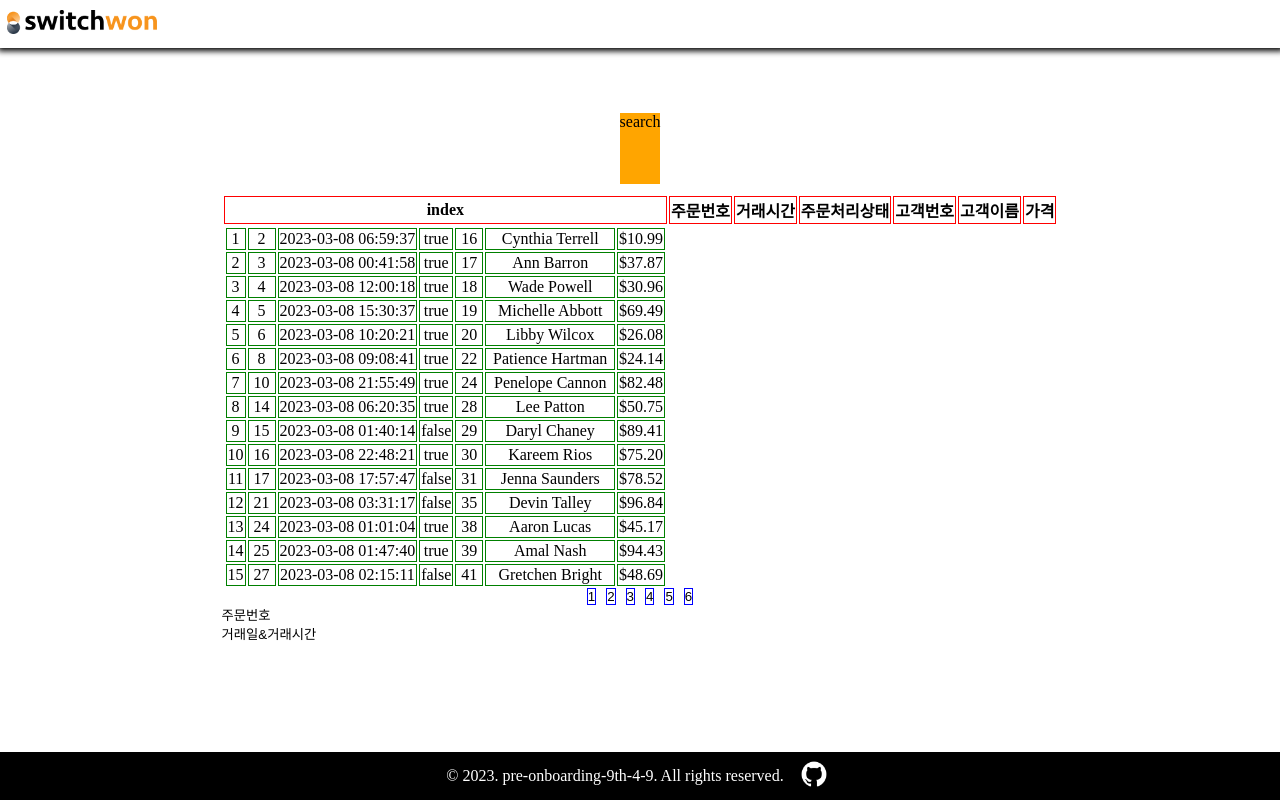
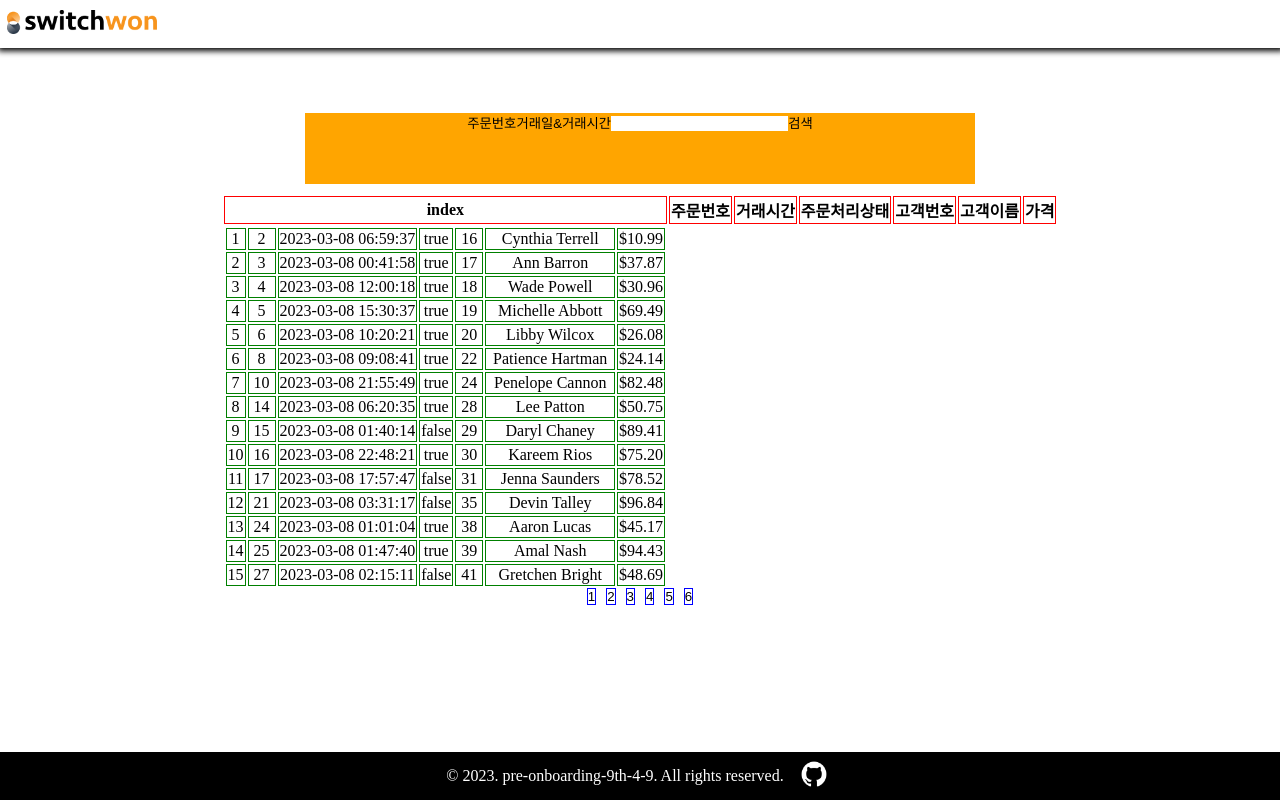
Before and after one commit to wanted-pre-onboarding-internship-9/pre-onboarding-9th-4-9, a React (Create React App) app: page / in a window 1280 px wide. Built offline with nearby package versions, Linux system fonts and the light colour scheme.

Commit message:
[#6] Feat : 검색기능 구현/ 컴포넌트 분리/ 필터훅 추가

```diff
--- /dev/null
+++ b/src/components/Search.tsx
@@ -0,0 +1,44 @@
+import { FormEvent } from "react";
+import styled from "styled-components";
+import { TFilter } from "../types/mockDataTypes";
+
+interface IProps {
+    filters: TFilter;
+    setFilters: (p: TFilter) => void;
+}
+
+const Search = ({ filters, setFilters }: IProps) => {
+    const onSubmit = (event: FormEvent<HTMLFormElement>) => {
+        event.preventDefault();
+
+        const formData = event.target as HTMLFormElement;
+        const inputValue = (formData[0] as HTMLInputElement).value;
+
+        setFilters({ ...filters, customer_name: inputValue });
+    }
+
+    return (
+        <StSearchWrap>
+            <div>
+                <button onClick={() => setFilters({ ...filters, status: 'all' })}>주문번호</button>
+                {/* <button onClick={() => setFilters({ ...filters, id: filters.id === 'asc' ? 'desc' : 'asc' })}>주문번호</button> */}
+                <button onClick={() => setFilters({ ...filters, sortKey: 'transaction_time', sortValue: 'desc' })}>
+                    거래일&거래시간
+                </button>
+            </div>
+            <form onSubmit={onSubmit}>
+                <label>
+                    <input data-testid="modify-input" type="text" />
+                </label>
+                <button data-testid="submit-button" type="submit">검색</button>
+            </form>
+        </StSearchWrap>
+    );
+};
+
+export default Search;
+
+const StSearchWrap = styled.div`
+  display:flex;
+  justify-content: center;
+`;
--- /dev/null
+++ b/src/components/TableItem.tsx
@@ -0,0 +1,20 @@
+import { TMockData } from "../types/mockDataTypes";
+
+type TProps = {
+    item: TMockData;
+}
+const TableItem = ({ item }: TProps) => {
+    return (
+        <tr>
+            <td>{item.index}</td>
+            <td>{item.id}</td>
+            <td>{item.transaction_time}</td>
+            <td>{item.status ? 'true' : 'false'}</td>
+            <td>{item.customer_id}</td>
+            <td>{item.customer_name}</td>
+            <td>{item.currency}</td>
+        </tr>
+    );
+};
+
+export default TableItem;
--- /dev/null
+++ b/src/hooks/useFilter.ts
@@ -0,0 +1,62 @@
+import _ from 'lodash';
+import { useEffect, useState } from 'react';
+import {
+  ONE_PAGE_ITEM_LENGTH,
+  TMockData,
+  TFilter,
+} from '../types/mockDataTypes';
+
+const useFilter = (toDayMockData: TMockData[] = [], isLoading: boolean) => {
+
+
+  const [originDatas, setOriginDatas] = useState<TMockData[]>([]);
+  const [orders, setOrders] = useState<any>([]);
+  const [filters, setFilters] = useState<TFilter>({
+    currentPageNumber: 1,
+    sortKey: 'id',
+    sortValue: 'asc',
+    status: 'all',
+    customer_name: '',
+  });
+
+  const getPageData = (data: TMockData[]): TMockData[] => {
+
+    return data.filter((item: TMockData, index: number) =>
+      index >=
+      (filters.currentPageNumber - 1) * ONE_PAGE_ITEM_LENGTH &&
+      index < filters.currentPageNumber * ONE_PAGE_ITEM_LENGTH
+    )
+  }
+
+  useEffect(() => {
+    if (isLoading) return;
+    setOrders(getPageData(toDayMockData));
+    setOriginDatas(toDayMockData);
+  }, [toDayMockData])
+
+  useEffect(() => {
+    const filteringData =
+      filters.status === 'all'
+        ? originDatas.filter((toDayItem: TMockData) =>
+          toDayItem.customer_name.includes(filters.customer_name)
+        )
+        : originDatas.filter((toDayItem: TMockData) =>
+          toDayItem.status.toString() === filters.status
+        ).filter((statusItem: TMockData) =>
+          statusItem.customer_name.includes(filters.customer_name)
+        )
+
+    const pageData = getPageData(filteringData);
+
+    const orderDatas = _.orderBy(pageData,
+      [filters.sortKey], [filters.sortValue]
+    );
+
+    setOrders(orderDatas);
+
+  }, [filters])
+
+  return [orders, filters, setFilters];
+};
+
+export default useFilter;
--- a/src/hooks/useGetOrders.tsx
+++ b/src/hooks/useGetOrders.ts
@@ -1,9 +1,8 @@
 import { AxiosError } from 'axios';
 import { useQuery } from 'react-query';
-
 import instance from '../apis/instance';
 import {
-  ONE_PAGE_LENGTH,
+  ONE_PAGE_ITEM_LENGTH,
   TMockData,
   TO_DAY,
   TToDayMockData,
@@ -27,16 +26,18 @@ const useGetOrders = () => {
             index: index + 1,
           }));
 
-        const dividePages = toDayMockData.length / ONE_PAGE_LENGTH;
-        const totalPageNumber = Number.isInteger(dividePages)
+        const dividePages = toDayMockData.length / ONE_PAGE_ITEM_LENGTH;
+
+        const totalPageCount = Number.isInteger(dividePages)
           ? dividePages
           : Math.trunc(dividePages) + 1;
+
         const pages: number[] = [];
-        for (let i = 1; i <= totalPageNumber; i++) {
+        for (let i = 1; i <= totalPageCount; i++) {
           pages.push(i);
         }
 
-        return { toDayMockData, pages, totalPageNumber };
+        return { toDayMockData, pages, totalPageCount };
       },
       staleTime: 1000 * 5,
       cacheTime: 1000 * 5,
@@ -48,7 +49,7 @@ const useGetOrders = () => {
   return {
     toDayMockData: data?.toDayMockData,
     pages: data?.pages,
-    totalPageNumber: data?.totalPageNumber,
+    totalPageCount: data?.totalPageCount,
     isLoading,
   };
 };
--- a/src/pages/MainPage.tsx
+++ b/src/pages/MainPage.tsx
@@ -1,78 +1,22 @@
 import _ from 'lodash';
-import { useEffect, useState } from 'react';
-import { useSearchParams } from 'react-router-dom';
 import styled from 'styled-components';
+import Search from '../components/Search';
+import TableItem from '../components/TableItem';
+import useFilter from '../hooks/useFilter';
 
 import useGetOrders from '../hooks/useGetOrders';
-import { TFilter, TMockData } from '../types/mockDataTypes';
+import { TMockData } from '../types/mockDataTypes';
 
 const MainPage = () => {
-  const [searchParams, setSearchParams] = useSearchParams();
-  const { toDayMockData, pages, totalPageNumber, isLoading } = useGetOrders();
-  const [ordersState, setOrdersState] = useState<TMockData[]>([]);
-  const [filter, setFilter] = useState<TFilter>({
-    currentPageNumber: '1',
-    id: 'false',
-    transaction_time: 'false',
-    status: 'all',
-    customer_name: '',
-  });
+  const { toDayMockData, pages, totalPageCount, isLoading } = useGetOrders();
 
-  const setFiltering = (key: string, value?: string) => {
-    switch (key) {
-      case 'id':
-        setFilter({
-          ...filter,
-          [key]: filter.id === 'true' ? 'false' : 'true',
-        });
-        break;
-      case 'transaction_time':
-        setFilter({
-          ...filter,
-          [key]: filter.transaction_time === 'true' ? 'false' : 'true',
-        });
-        break;
-      default:
-        setFilter({ ...filter, [key]: value });
-        break;
-    }
-  };
-
-  useEffect(() => {
-    if (toDayMockData === undefined) return;
-    setOrdersState(toDayMockData);
-  }, [toDayMockData]);
-
-  useEffect(() => {
-    if (toDayMockData === undefined) return;
-    setOrdersState(
-      toDayMockData?.filter(
-        (item: TMockData) =>
-          item.index >= 1 + (Number(filter.currentPageNumber) - 1) * 50 &&
-          item.index <= Number(filter.currentPageNumber) * 50
-      )
-    );
-  }, [filter.currentPageNumber]);
-
-  useEffect(() => {
-    setOrdersState(
-      filter.id === 'false'
-        ? _.sortBy(ordersState, 'id')
-        : _.sortBy(ordersState, 'id').reverse()
-    );
-  }, [filter.id]);
-
-  useEffect(() => {
-    setOrdersState(
-      filter.transaction_time === 'false'
-        ? _.sortBy(ordersState, 'transaction_time')
-        : _.sortBy(ordersState, 'transaction_time').reverse()
-    );
-  }, [filter.transaction_time]);
+  const [orders, filters, setFilters] = useFilter(toDayMockData, isLoading);
 
   return (
     <StMainPageWrap>
-      <StSearchWrap>search</StSearchWrap>
+      <StSearchBox>
+        <Search filters={filters} setFilters={setFilters} />
+      </StSearchBox>
       <StTableWrap>
         <StTable>
           <thead>
@@ -87,46 +31,23 @@ const MainPage = () => {
             </tr>
           </thead>
           <StTbody>
-            {ordersState
-              ?.filter(
-                (item: TMockData) =>
-                  item.index >=
-                    1 + (Number(filter.currentPageNumber) - 1) * 50 &&
-                  item.index <= Number(filter.currentPageNumber) * 50
-              )
-              .map((item: TMockData) => (
-                <tr key={item.index}>
-                  <td>{item.index}</td>
-                  <td>{item.id}</td>
-                  <td>{item.transaction_time}</td>
-                  <td>{item.status ? 'true' : 'false'}</td>
-                  <td>{item.customer_id}</td>
-                  <td>{item.customer_name}</td>
-                  <td>{item.currency}</td>
-                </tr>
+            {
+              orders.map((item: TMockData) => (
+                <TableItem key={item.id} item={item} />
               ))}
           </StTbody>
         </StTable>
-        <div>
         <StPageBtnWrap>
           {pages?.map(page => (
             <button
               key={page}
               onClick={() =>
-                  setFiltering('currentPageNumber', page.toString())
+                setFilters({ ...filters, currentPageNumber: page })
               }>
               {page}
             </button>
           ))}
         </StPageBtnWrap>
-          <div>
-            <button onClick={() => setFiltering('id')}>주문번호</button>
-            <br />
-            <button onClick={() => setFiltering('transaction_time')}>
-              거래일&거래시간
-            </button>
-          </div>
-        </div>
       </StTableWrap>
     </StMainPageWrap>
   );
@@ -143,7 +64,8 @@ const StMainPageWrap = styled.div`
   gap: 10px;
 `;
 
-const StSearchWrap = styled.div`
+const StSearchBox = styled.div`
+  width:80%;
   height: 10%;
   background-color: orange;
 `;
--- a/src/types/mockDataTypes.ts
+++ b/src/types/mockDataTypes.ts
@@ -1,6 +1,8 @@
 export const TO_DAY = '2023-03-08';
 
-export const ONE_PAGE_LENGTH = 50;
+export const ONE_PAGE_ITEM_LENGTH = 50;
+
+export const PAGE_LENGTH = 10;
 
 export type TMockData = {
   id: number;
@@ -15,13 +17,13 @@ export type TMockData = {
 export type TToDayMockData = {
   toDayMockData: TMockData[];
   pages: number[];
-  totalPageNumber: number;
+  totalPageCount: number;
 };
 
 export type TFilter = {
-  currentPageNumber: string;
-  id: string;
-  transaction_time: string;
-  status: string;
+  currentPageNumber: number;
+  sortKey: 'id' | 'transaction_time';
+  sortValue: 'asc' | 'desc';
+  status: 'all' | boolean;
   customer_name: string;
 };
```
Lines whose indentation alone changed are shown as unchanged.
